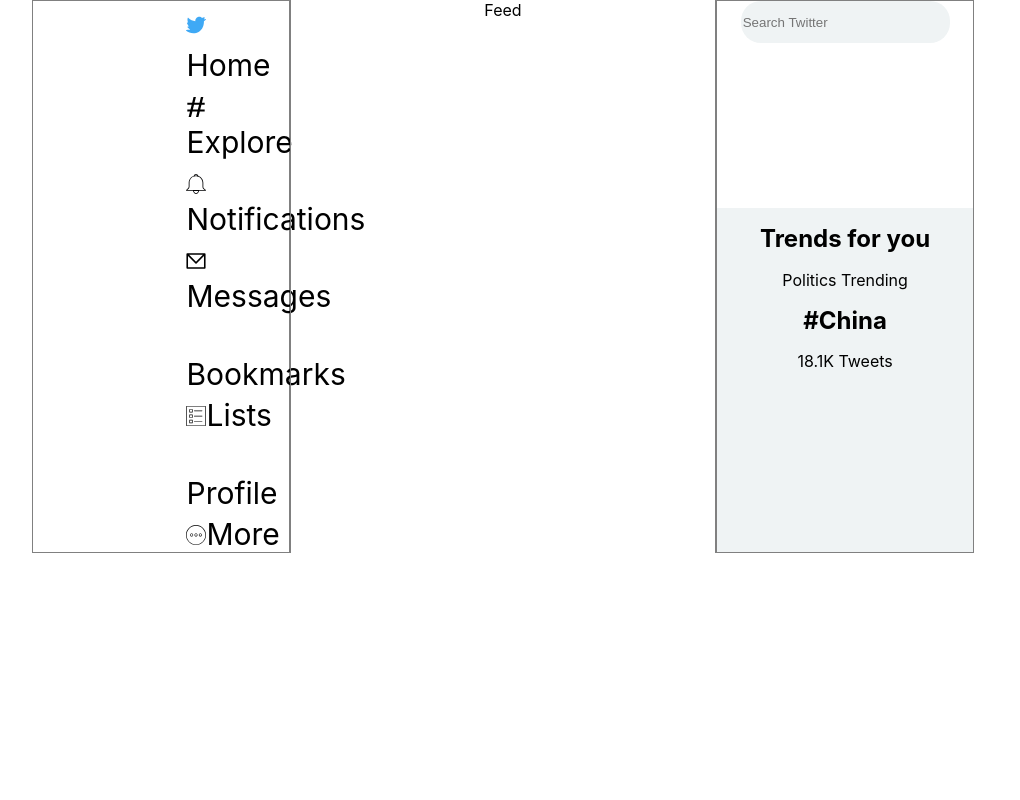
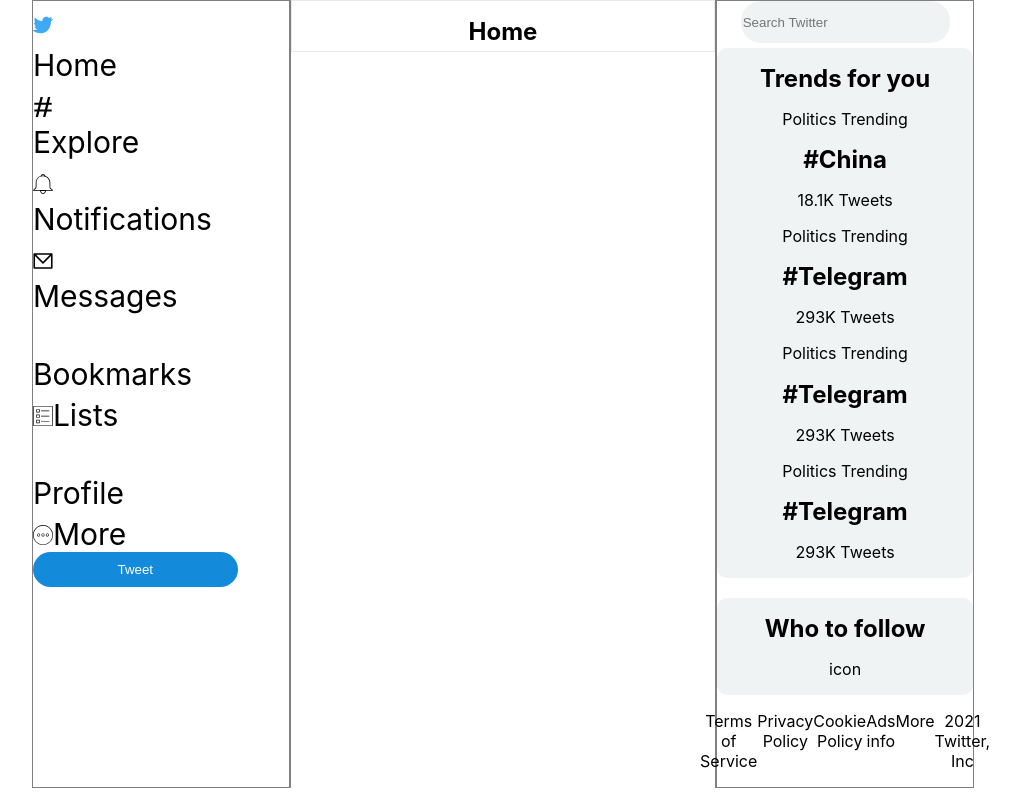
Before and after one commit to AlexanderRyb/twitter-clone, a React (Create React App) app: page / in a window 1280 px wide. Shown: the whole page, without its empty margins (137-1157 px from the left). Built offline with nearby package versions, Linux system fonts and the light colour scheme; some icons are missing.

Commit message:
minor improvements

```diff
--- a/src/Components/Feed.js
+++ b/src/Components/Feed.js
@@ -2,7 +2,19 @@
 import './feed.scss';
 function Feed(){
     return(
-<div className="Feed">Feed</div>
+<div className="Feed">
+    <div className="home-block">
+        <h1>Home</h1>
+    </div>
+    <div className="new-tweet-block">
+
+    </div>
+    <div className="tweets-block">
+    <div className="tweet">
+
+    </div>
+    </div>
+</div>
     )
 }
 export default Feed
--- a/src/Components/Left-sidebar.js
+++ b/src/Components/Left-sidebar.js
@@ -47,6 +47,9 @@
           More
         </a>
       </nav>
+      <button>
+        Tweet
+      </button>
     </div>
   );
 }
--- a/src/Components/Right-sidebar.js
+++ b/src/Components/Right-sidebar.js
@@ -13,7 +13,42 @@
 <h1>#China</h1>
 <p>18.1K Tweets</p>
 </div>
+<div className="trend">
+<p>Politics Trending</p>
+<h1>#Telegram</h1>
+<p>293K Tweets</p>
 </div>
+<div className="trend">
+<p>Politics Trending</p>
+<h1>#Telegram</h1>
+<p>293K Tweets</p>
+</div>
+<div className="trend">
+<p>Politics Trending</p>
+<h1>#Telegram</h1>
+<p>293K Tweets</p>
+</div>
+</div>
+
+<div className="follow-block">
+<h1>Who to follow</h1>
+<div className="follow">
+<div>
+    <p>icon</p>
+</div>
+</div>
+</div>
+<footer>
+    <p>Terms of Service</p>
+    <p>Privacy Policy</p>
+    <p>Cookie Policy</p>
+    <p>Ads info</p>
+    <p>More </p>
+    <p>2021 Twitter, Inc</p>
+
+
+
+</footer>
 </div>
     )
 }
--- a/src/Components/feed.scss
+++ b/src/Components/feed.scss
@@ -6,3 +6,8 @@
     border-right: 1px solid grey;
     box-sizing: border-box;
 }
+.home-block{
+    width: 100%;
+    height: 50px;
+    border: 1px solid rgb(235, 232, 232);
+}
--- a/src/Components/lsidebar.scss
+++ b/src/Components/lsidebar.scss
@@ -1,7 +1,7 @@
 .leftSidebar{
     width: 20%;
     display: flex;
-    flex-direction: row-reverse;
+    flex-direction: column;
     border: 1px solid grey
 
 }
@@ -9,7 +9,7 @@
     width: 40%;
     display: flex;
     flex-wrap: wrap;
-    justify-content:flex-start ;
+    justify-content:flex-end ;
 
 }
 a{
@@ -30,3 +30,11 @@
     width: 20px;
 
 }
+button{
+    border-radius: 20px;
+    border-style: none;
+    background-color: rgb(20, 138, 218);
+    color: white;
+    width: 80%;
+    height: 35px;
+}
--- a/src/Components/rsidebar.scss
+++ b/src/Components/rsidebar.scss
@@ -11,15 +11,28 @@
     height: 40px;
     border-style: none;
     border-radius: 20px;
-    background-color:#EFF3F4
+    background-color:#EFF3F4;
+    margin-bottom: 5px;
 }
 .trends-block{
     background-color:#EFF3F4;
     width: 100%;
     height: auto;
+    border-radius: 10px;
+    margin-bottom: 20px;
 }
 .trend{
     width: 100%;
     background-color:#EFF3F4;
 
 }
+.follow-block{
+    background-color:#EFF3F4;
+    border-radius: 10px;
+
+    width: 100%;
+
+}
+footer{
+    display: flex;
+}
```
